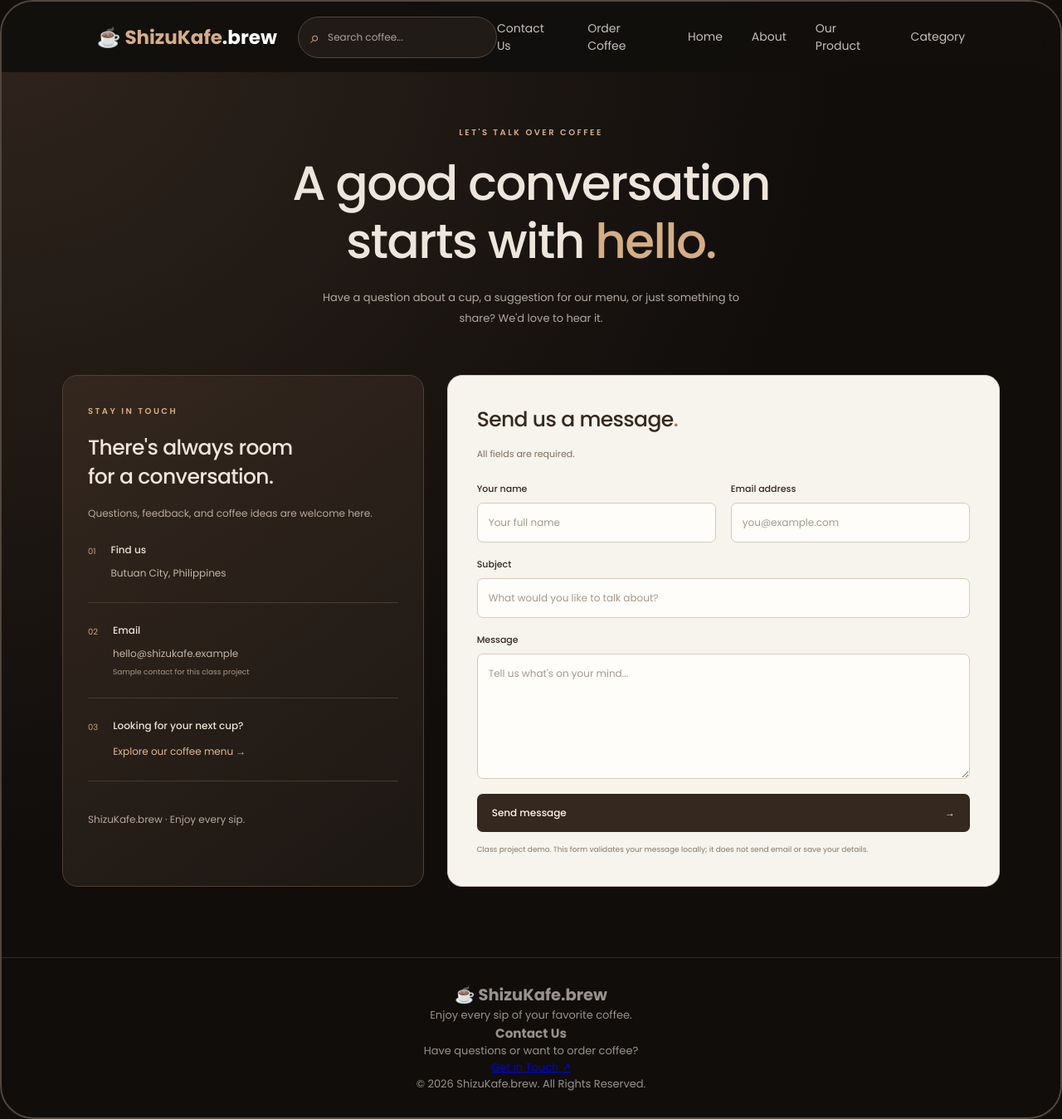
After one commit to erickespina/Lara-Proj-EULM1-Espina-Faisan-Villadores, a Laravel app: page /contact in a window 1280 px wide. The commit adds this page. Shown: the whole page at 83% size. Run offline with Laravel 12, Linux system fonts and the light colour scheme.

Commit message:
Add Contact Us page with form validation and success feedback

```diff
--- /dev/null
+++ b/public/css/contact.css
@@ -0,0 +1,40 @@
+.contact-page{max-width:1200px;margin:0 auto;padding:65px 35px 85px;color:#eee5dc}
+.contact-page .contact-intro{max-width:720px;margin:0 auto 55px;text-align:center}
+.contact-page .contact-eyebrow{color:#d5ad86;font-size:10px;font-weight:600;letter-spacing:2.5px;margin-bottom:18px}
+.contact-page h1{font-size:clamp(34px,4.8vw,58px);font-weight:500;line-height:1.2;letter-spacing:-1.6px;margin:0 0 22px}
+.contact-page h1 span{color:#d5ad86}
+.contact-page .contact-intro>p:last-child{color:#b4a89e;font-size:13px;line-height:1.9;max-width:540px;margin:auto}
+.contact-page .contact-grid{display:grid;grid-template-columns:.85fr 1.3fr;gap:28px;align-items:stretch}
+.contact-page .contact-details{padding:35px 30px;border:1px solid #514033;border-radius:18px;background:linear-gradient(145deg,#34271e,#1c1713)}
+.contact-page h2{font-size:25px;font-weight:500;line-height:1.4;margin:0 0 16px;letter-spacing:-.6px}
+.contact-page .contact-details>p:not(.contact-eyebrow){font-size:12px;color:#b8a99a;line-height:1.9}
+.contact-page .contact-detail{display:flex;gap:18px;padding:24px 0;border-bottom:1px solid #4a3a2d}
+.contact-page .contact-detail>span{font-size:10px;color:#c8a47e;padding-top:3px}
+.contact-page .contact-detail h3{font-size:12px;font-weight:500;color:#ede2d5;margin:0 0 8px}
+.contact-page .contact-detail p,.contact-page .contact-detail a{font-size:12px;color:#c4b5a5;line-height:1.8;text-decoration:none}
+.contact-page .contact-detail a{color:#e0b98f}
+.contact-page .contact-detail small{font-size:9px;color:#aa9785;display:block;margin-top:5px}
+.contact-page .contact-footnote{margin-top:35px}
+.contact-page .contact-form-panel{background:#f7f3ed;color:#35291f;border:1px solid #d5c9bb;border-radius:18px;padding:35px}
+.contact-page .contact-form-panel h2 span{color:#a37b53}
+.contact-page .contact-form-intro{font-size:11px;color:#7d6e60;margin-bottom:25px}
+.contact-page .contact-fields-row{display:grid;grid-template-columns:1fr 1fr;gap:18px}
+.contact-page .contact-field{margin-bottom:18px}
+.contact-page .contact-field label{display:block;font-size:11px;font-weight:500;margin:0 0 8px}
+.contact-page input,.contact-page textarea{display:block;width:100%;min-width:0;padding:13px;border:1px solid #d6cbbb;border-radius:7px;background:#fffdf9;color:#35291f;font:12px 'Poppins',Arial,sans-serif;line-height:1.7}
+.contact-page textarea{resize:vertical;min-height:145px}
+.contact-page input::placeholder,.contact-page textarea::placeholder{color:#a5998b}
+.contact-page input:focus,.contact-page textarea:focus{outline:2px solid #a37b53;outline-offset:2px}
+.contact-page [aria-invalid="true"]{border-color:#b43b32}
+.contact-page .contact-error{min-height:0;font-size:10px;color:#a92e27;margin:6px 0 0;line-height:1.6}
+.contact-page .contact-error:empty{display:none}
+.contact-page .contact-submit{display:flex;align-items:center;justify-content:space-between;width:100%;padding:14px 18px;background:#34281f;color:#fff4e6;border:0;border-radius:7px;font:500 12px 'Poppins',Arial,sans-serif;cursor:pointer}
+.contact-page .contact-submit:hover{background:#56402d}
+.contact-page .contact-submit:disabled{opacity:.5;cursor:not-allowed}
+.contact-page button:focus-visible,.contact-page a:focus-visible{outline:3px solid #ad845c;outline-offset:4px}
+.contact-page .contact-demo{font-size:9px;line-height:1.9;color:#8a7967;margin-top:13px}
+.contact-page .contact-status,.contact-page .contact-notice{font-size:12px;line-height:1.8;padding:15px;margin-top:20px;background:#e3ebdd;border:1px solid #b9c8ac;border-radius:7px;color:#354c2e}
+.contact-page .contact-status[data-state="error"]{background:#f6e8e2;border-color:#d7b0a3;color:#8d3326}
+.contact-page [hidden]{display:none!important}
+@media(max-width:850px){.contact-page{padding:40px 22px 60px}.contact-page .contact-grid{grid-template-columns:1fr}.contact-page .contact-intro{margin-bottom:35px}.contact-page .contact-details{padding:28px}.contact-page .contact-detail{padding:17px 0}.contact-page .contact-footnote{margin-top:20px}}
+@media(max-width:480px){.contact-page .contact-fields-row{grid-template-columns:1fr;gap:0}.contact-page .contact-form-panel{padding:25px 20px}.contact-page h2{font-size:23px}}
--- /dev/null
+++ b/public/js/contact.js
@@ -0,0 +1,47 @@
+document.addEventListener('DOMContentLoaded', () => {
+    const form = document.getElementById('contact-form');
+    if (!form) return;
+    const status = document.getElementById('contact-status');
+    const fields = ['name', 'email', 'subject', 'message'].map(name => document.getElementById(`contact-${name}`));
+    const labels = { name: 'your name', email: 'your email address', subject: 'a subject', message: 'a message' };
+
+    function validate(field) {
+        const value = field.value.trim();
+        let error = '';
+        if (!value) error = `Please enter ${labels[field.name]}.`;
+        else if (field.name === 'email' && (!/^[^\s@]+@[^\s@]+\.[^\s@]+$/.test(value) || field.validity.typeMismatch)) error = 'Please enter a valid email address, such as you@example.com.';
+        else if (value.length > field.maxLength) error = `Please use ${field.maxLength} characters or fewer.`;
+        document.getElementById(`${field.id}-error`).textContent = error;
+        field.setAttribute('aria-invalid', String(Boolean(error)));
+        return !error;
+    }
+
+    fields.forEach(field => {
+        field.addEventListener('blur', () => validate(field));
+        field.addEventListener('input', () => {
+            status.hidden = true;
+            if (field.hasAttribute('aria-invalid')) validate(field);
+        });
+    });
+
+    form.addEventListener('submit', event => {
+        event.preventDefault();
+        const results = fields.map(validate);
+        status.hidden = false;
+        if (results.includes(false)) {
+            status.dataset.state = 'error';
+            status.textContent = 'Please correct the highlighted fields before continuing.';
+            fields[results.indexOf(false)].focus();
+            return;
+        }
+        status.dataset.state = 'success';
+        status.textContent = 'Success! Your message passed validation. This is a demo, so no email was sent and no details were saved.';
+        form.reset();
+        fields.forEach(field => {
+            field.removeAttribute('aria-invalid');
+            document.getElementById(`${field.id}-error`).textContent = '';
+        });
+        status.focus();
+    });
+    document.getElementById('contact-submit').disabled = false;
+});
--- /dev/null
+++ b/resources/views/contact.blade.php
@@ -0,0 +1,48 @@
+@extends('layouts.app')
+
+@section('title', 'Contact Us | ShizuKafe.brew')
+
+@push('styles')
+    <link rel="stylesheet" href="{{ asset('css/contact.css') }}">
+@endpush
+
+@section('content')
+<div class="contact-page">
+    <section class="contact-intro">
+        <p class="contact-eyebrow">LET'S TALK OVER COFFEE</p>
+        <h1>A good conversation<br>starts with <span>hello.</span></h1>
+        <p>Have a question about a cup, a suggestion for our menu, or just something to share? We'd love to hear it.</p>
+    </section>
+    <section class="contact-grid" aria-label="Contact ShizuKafe">
+        <aside class="contact-details">
+            <p class="contact-eyebrow">STAY IN TOUCH</p>
+            <h2>There's always room<br>for a conversation.</h2>
+            <p>Questions, feedback, and coffee ideas are welcome here.</p>
+            <div class="contact-detail"><span>01</span><div><h3>Find us</h3><p>Butuan City, Philippines</p></div></div>
+            <div class="contact-detail"><span>02</span><div><h3>Email</h3><p>hello@shizukafe.example</p><small>Sample contact for this class project</small></div></div>
+            <div class="contact-detail"><span>03</span><div><h3>Looking for your next cup?</h3><a href="{{ route('order') }}#coffee-menu">Explore our coffee menu &rarr;</a></div></div>
+            <p class="contact-footnote">ShizuKafe.brew &middot; Enjoy every sip.</p>
+        </aside>
+        <div class="contact-form-panel">
+            <h2>Send us a message<span>.</span></h2>
+            <p class="contact-form-intro">All fields are required.</p>
+            <noscript><p class="contact-notice">Please enable JavaScript to validate this demo form. Messages are not sent.</p></noscript>
+            <form id="contact-form" novalidate>
+                <div class="contact-fields-row">
+                    <div class="contact-field"><label for="contact-name">Your name</label><input id="contact-name" name="name" type="text" autocomplete="name" maxlength="100" required aria-describedby="contact-name-error" placeholder="Your full name"><p class="contact-error" id="contact-name-error"></p></div>
+                    <div class="contact-field"><label for="contact-email">Email address</label><input id="contact-email" name="email" type="email" autocomplete="email" maxlength="254" required aria-describedby="contact-email-error" placeholder="you@example.com"><p class="contact-error" id="contact-email-error"></p></div>
+                </div>
+                <div class="contact-field"><label for="contact-subject">Subject</label><input id="contact-subject" name="subject" type="text" maxlength="150" required aria-describedby="contact-subject-error" placeholder="What would you like to talk about?"><p class="contact-error" id="contact-subject-error"></p></div>
+                <div class="contact-field"><label for="contact-message">Message</label><textarea id="contact-message" name="message" rows="6" maxlength="3000" required aria-describedby="contact-message-error" placeholder="Tell us what's on your mind..."></textarea><p class="contact-error" id="contact-message-error"></p></div>
+                <button class="contact-submit" id="contact-submit" type="submit" disabled>Send message <span aria-hidden="true">&rarr;</span></button>
+                <p class="contact-demo">Class project demo. This form validates your message locally; it does not send email or save your details.</p>
+                <p id="contact-status" class="contact-status" role="status" aria-live="polite" tabindex="-1" hidden></p>
+            </form>
+        </div>
+    </section>
+</div>
+@endsection
+
+@push('scripts')
+    <script src="{{ asset('js/contact.js') }}" defer></script>
+@endpush
--- a/resources/views/layouts/app.blade.php
+++ b/resources/views/layouts/app.blade.php
@@ -33,6 +33,7 @@
     </div>
 
     <nav class="nav-links">
+        <a href="{{ route('contact') }}">Contact Us</a>
         <a href="{{ request()->routeIs('order') ? '#coffee-menu' : route('order') . '#coffee-menu' }}">Order Coffee</a>
         <a href="/">Home</a>
         <a href="/about">About</a>
--- a/routes/web.php
+++ b/routes/web.php
@@ -8,3 +8,5 @@ Route::get('/', function () {
 });
 
 Route::view('/order-coffee', 'order')->name('order');
+
+Route::view('/contact', 'contact')->name('contact');
```
